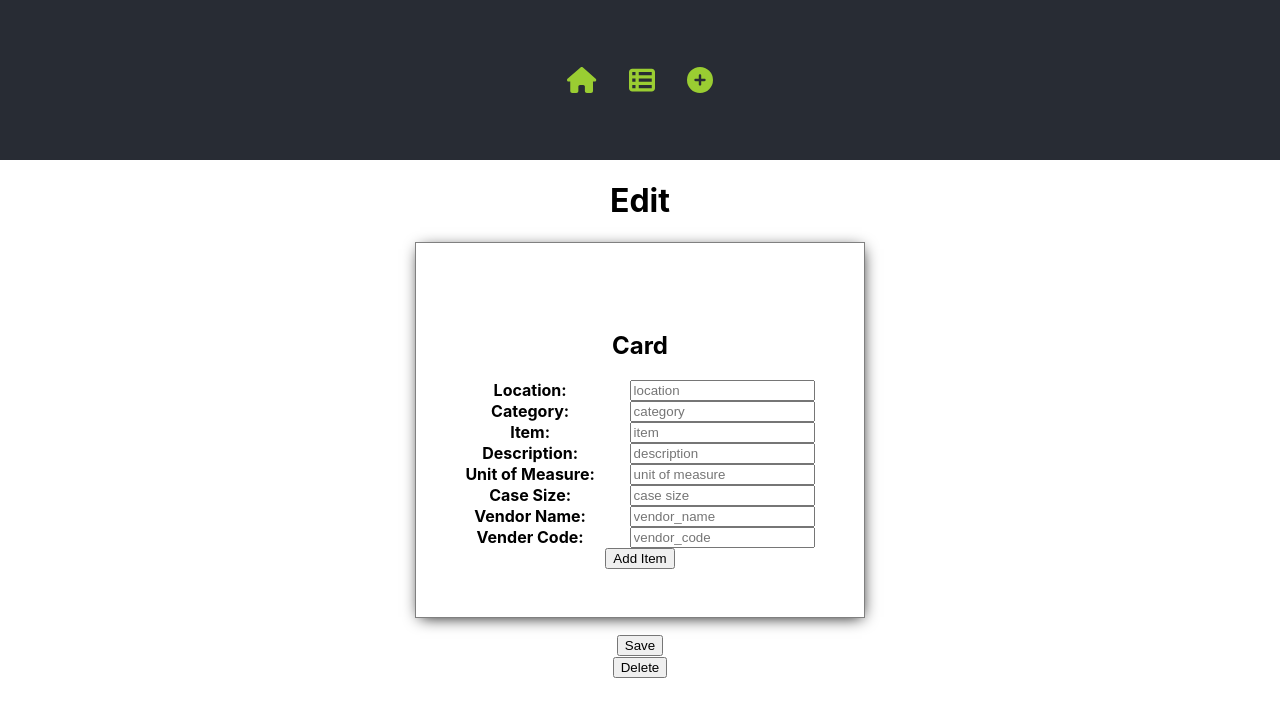
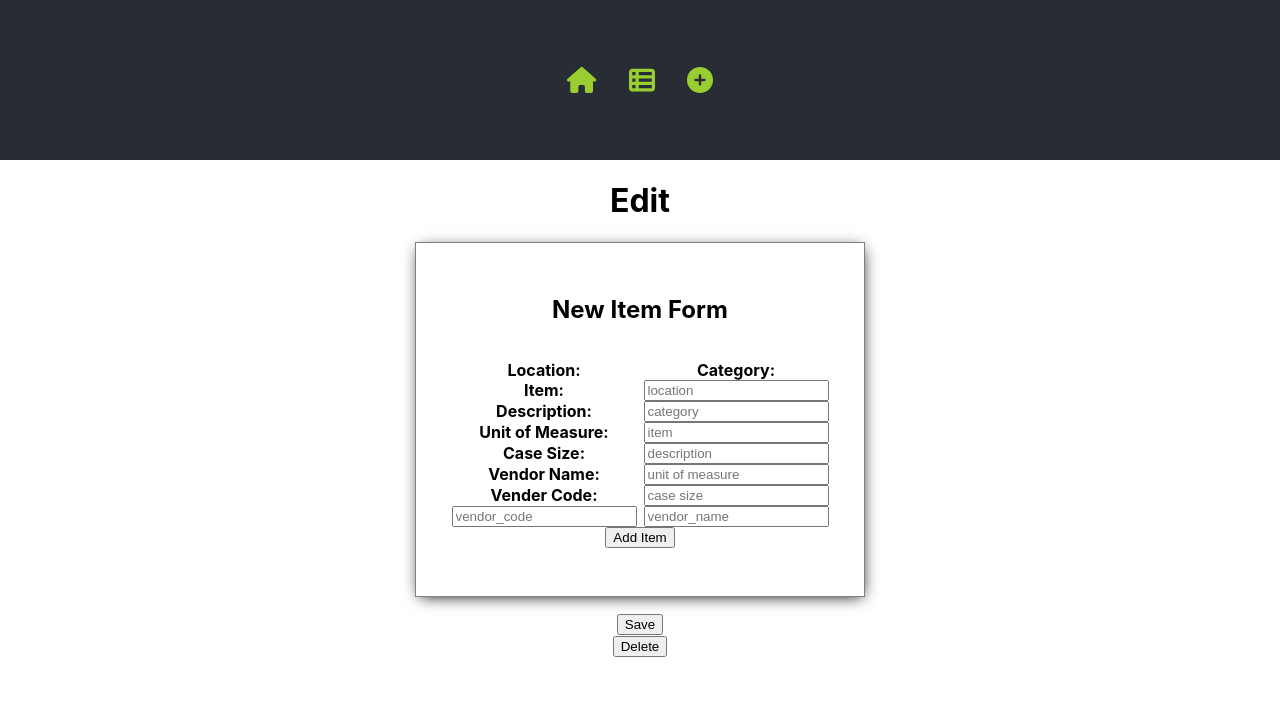
Before and after one commit to Job85/Restaurant-Inventory-App, a React (Create React App) app in the folder client/: page /items/1 in a window 1280 px wide. Shown: the top 716 px of the page. Built offline with nearby package versions, Linux system fonts and the light colour scheme; no server answers.

Commit message:
created dispatch variable and added useEffect to dispatch setCardTitle action to set new title to ItemForm

```diff
--- a/client/src/components/ItemForm.jsx
+++ b/client/src/components/ItemForm.jsx
@@ -1,17 +1,23 @@
-import React from "react"
-import Card from "./Card"
+import React, { useEffect } from "react";
+import { useDispatch } from "react-redux";
+import { setCardTitle } from '../slices/cardTitleSlice';
+import Card from "./Card";
 
 const ItemForm = (props) => {
+
+    const dispatch = useDispatch();
+
+    useEffect(() => {
+        dispatch(setCardTitle('New Item Form'));
+    }, [dispatch]);
 
     return (
         <>
             <form onSubmit={props.handleSubmit}>
                 <Card
                     className="homeCard"
+                    cardTitle="New Item Form"
                 >
-                    <h2
-                        className="cardHeader"
-                    >{props.newItem.item_name} Card</h2>
                     <input
                         type='text'
                         defaultValue={props.newItem.location}
```
